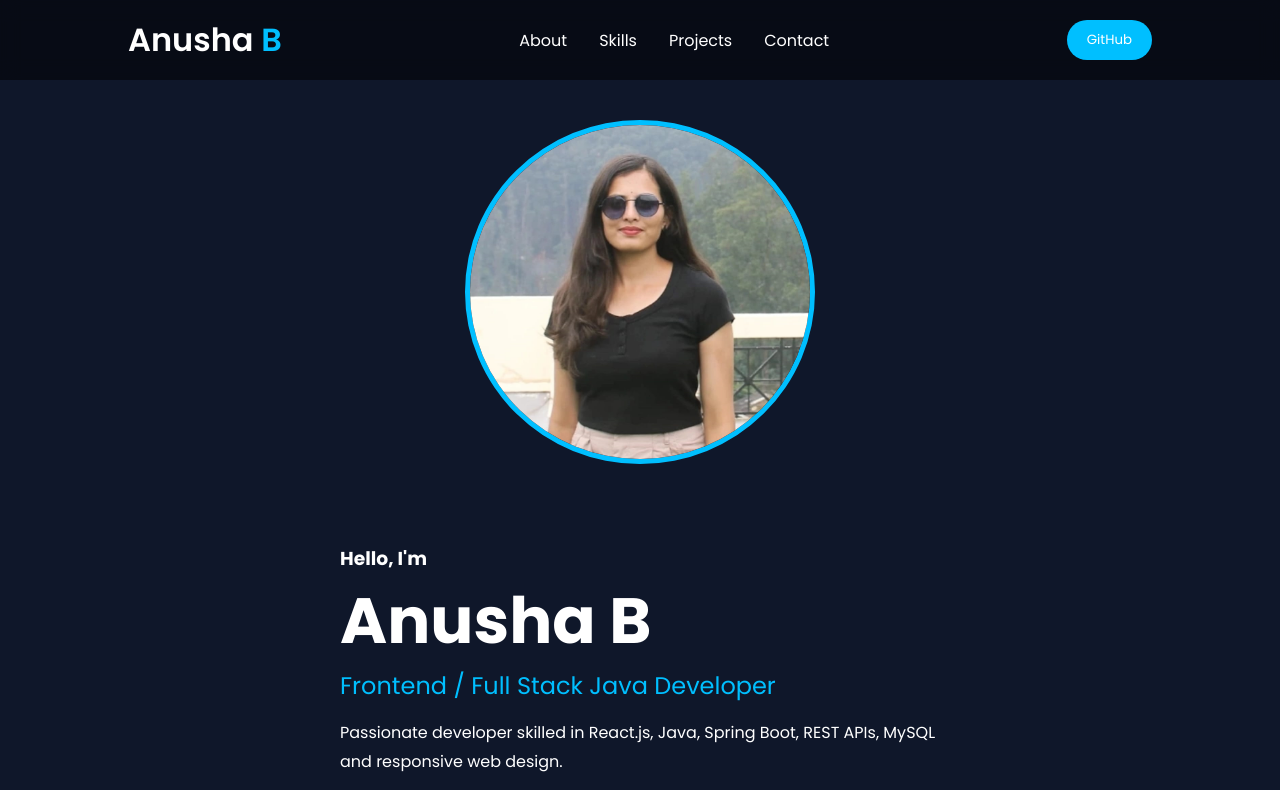
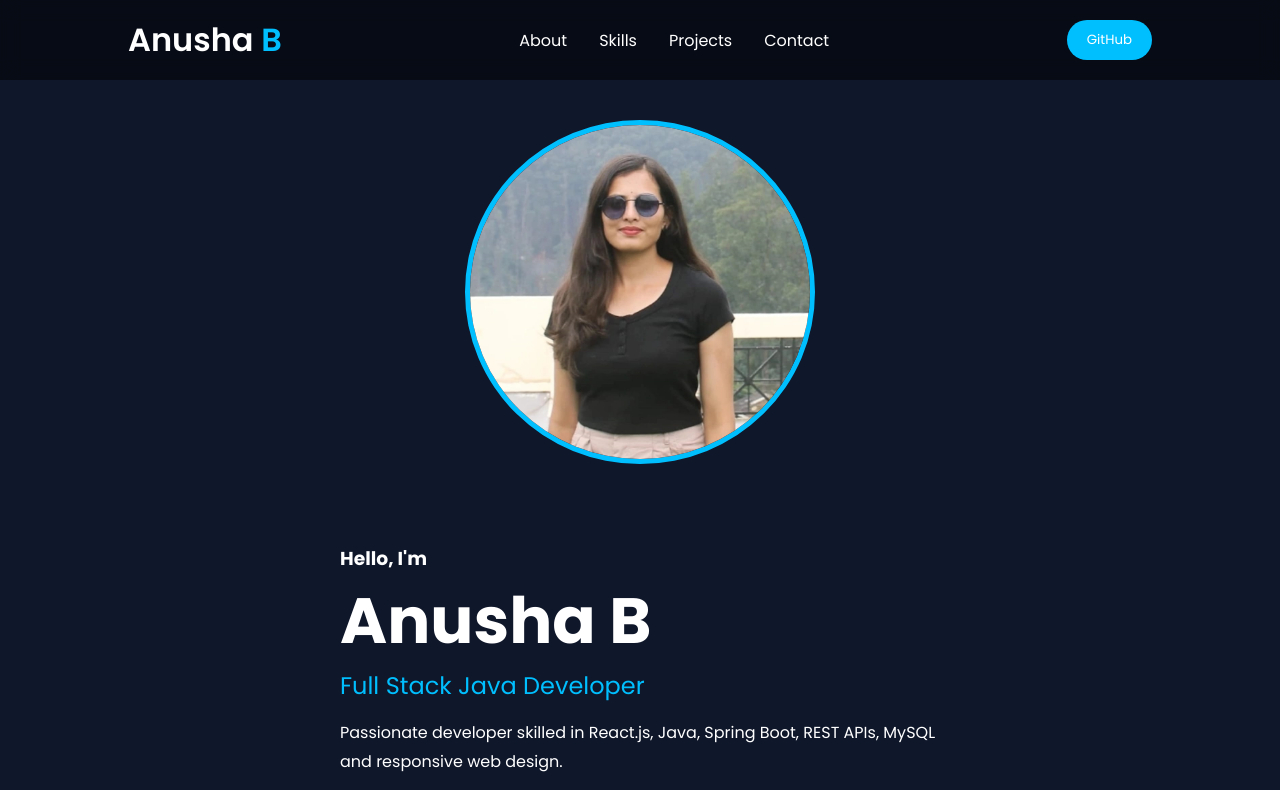
Before and after one commit to AnushaB20/portfolio1, a plain HTML site: page index.html in a window 1280 px wide. Shown: the top 790 px of the page. Drawn offline with Linux system fonts and the light colour scheme.

Commit message:
update file

```diff
--- a/index.html
+++ b/index.html
@@ -52,7 +52,7 @@
 
           <h1>Anusha B</h1>
 
-          <span>Frontend / Full Stack Java Developer</span>
+          <span> Full Stack Java Developer</span>
 
           <p>
             Passionate developer skilled in React.js, Java,
```
